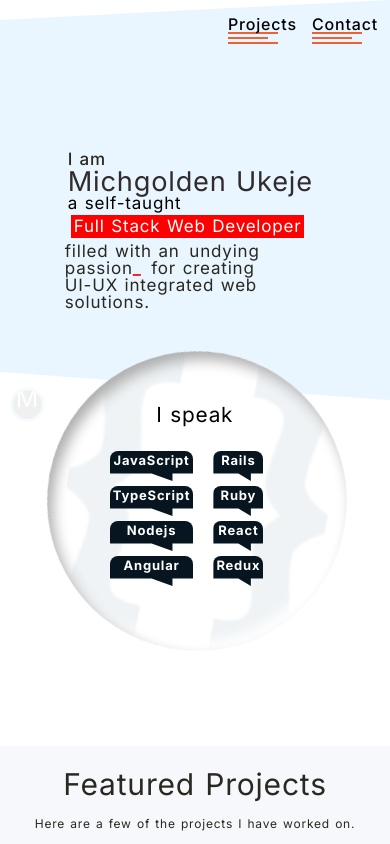
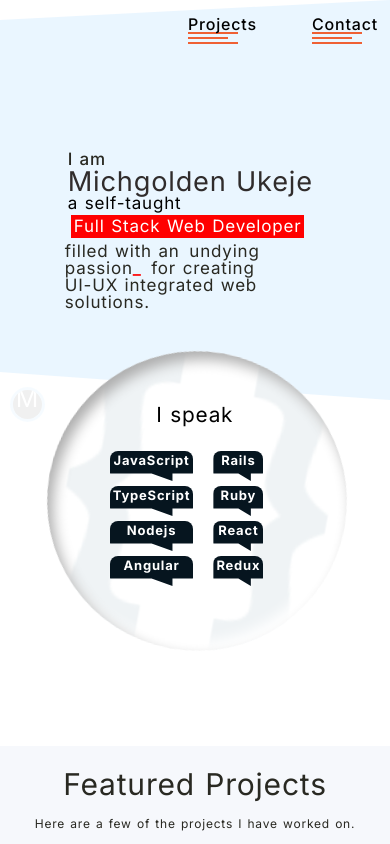
Before and after one commit to mikenath223/Portfolio, a Next.js app: page / in a window 390 px wide. Shown: the top 844 px of the page. Built offline with nearby package versions, Linux system fonts and the light colour scheme.

Commit message:
Remove width on header for small screens

```diff
--- a/src/app/styles/style.css
+++ b/src/app/styles/style.css
@@ -628,7 +628,6 @@ input:checked + .slider .slider-toggle {
   }
 
   header nav {
-    width: 150px;
     margin-top: -4px;
     margin-right: 12px;
   }
```
